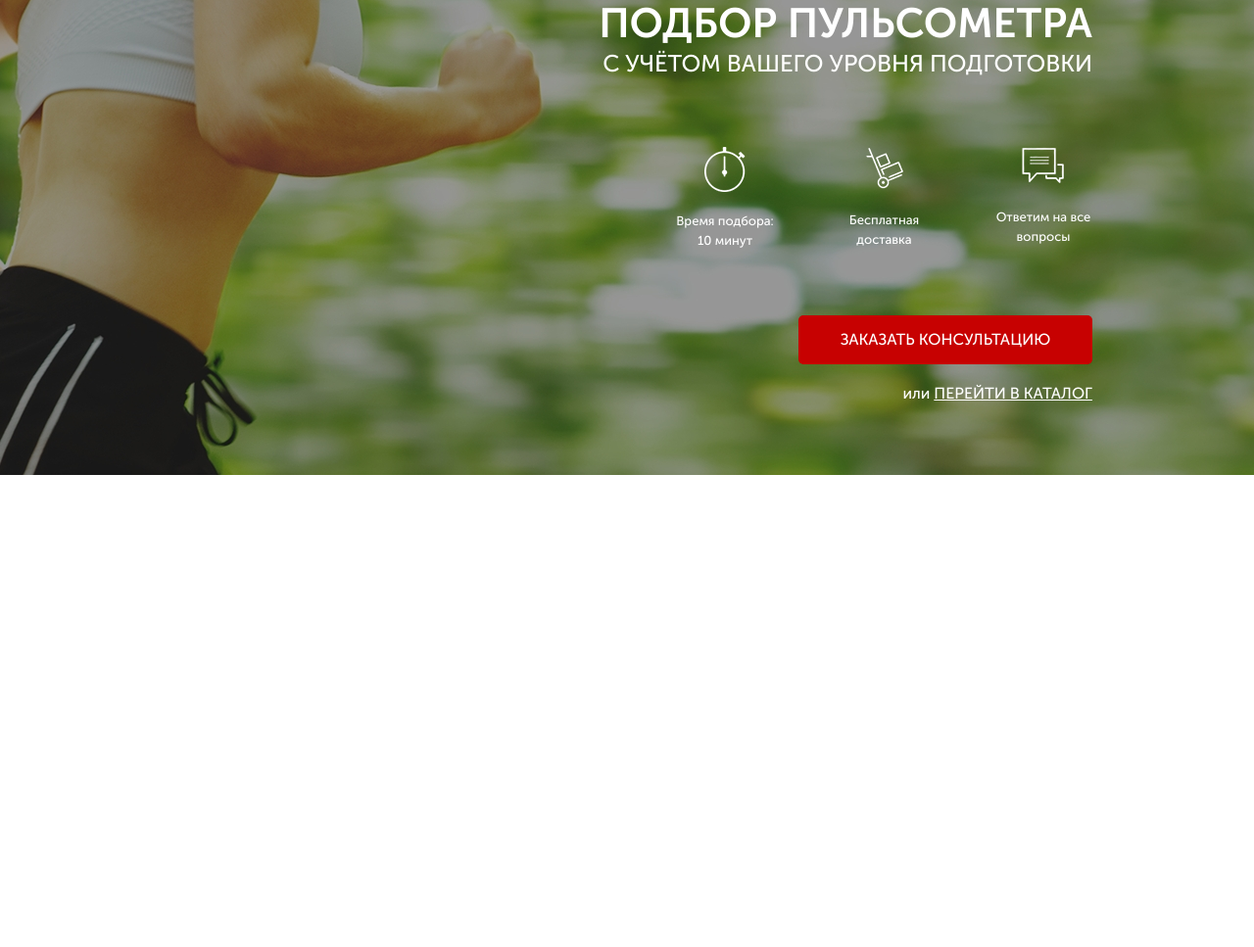
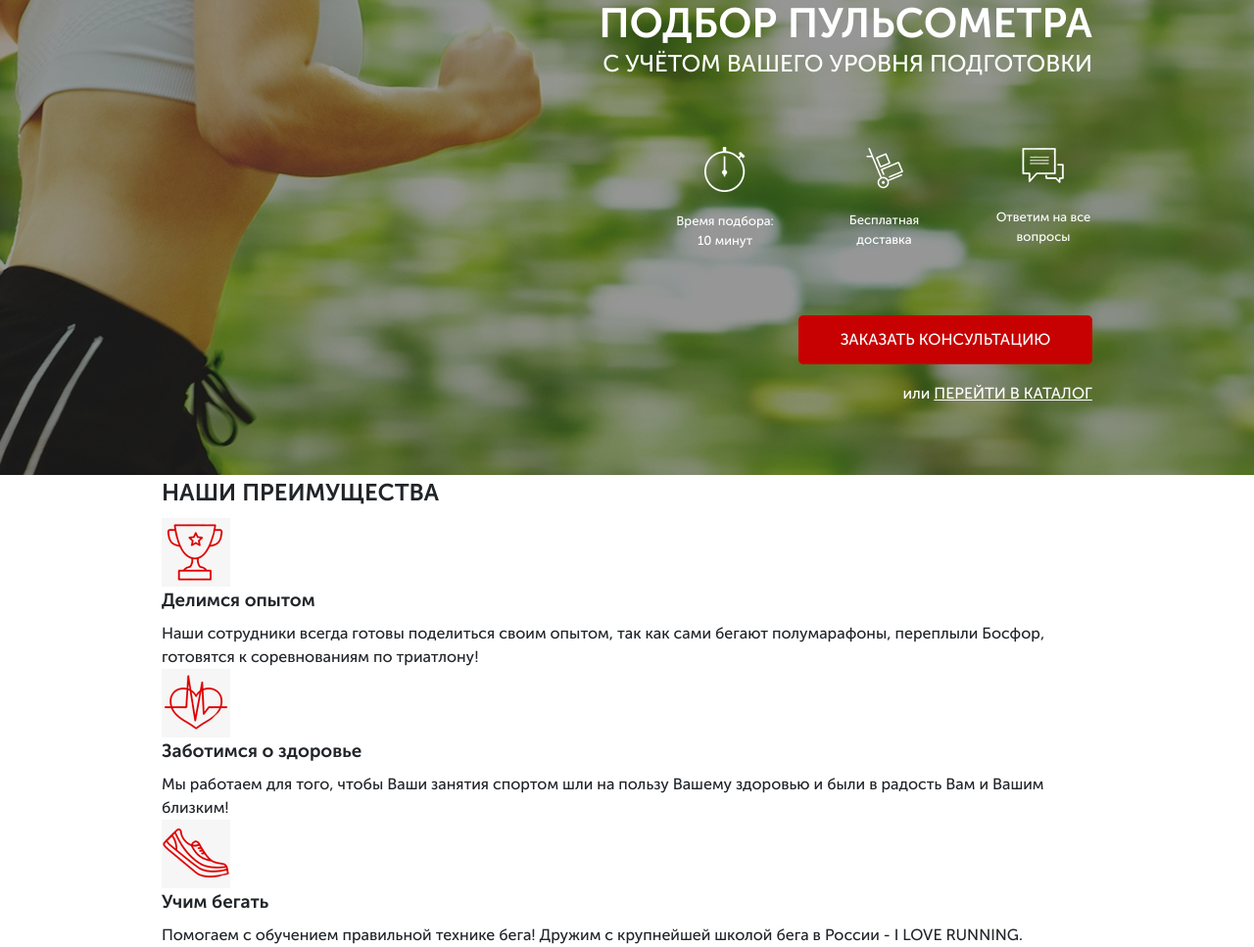
Before and after one commit to zeuse122/project4, a website: page src/index.html in a window 1280 px wide. Shown: the part 165-1132 px from the top of the page at 98% size. Before the commit the page ends 800 px from the top, so only its background shows below. Drawn offline with Linux system fonts and the light colour scheme.

Commit message:
cr block advantage

```diff
--- a/src/index.html
+++ b/src/index.html
@@ -55,5 +55,39 @@
             </div>
         </div>
     </div>
+    <div class="advantage">
+        <div class="container">
+            <h2>НАШИ ПРЕИМУЩЕСТВА</h2>
+            <div class="advantage__wrapper">
+                <div class="advantage__item">
+                    <img src="icons/cup.png">
+                    <h3>Делимся опытом</h3>
+                    <div class="advantage__desr">
+                        Наши сотрудники всегда готовы поделиться своим опытом,
+                        так как сами бегают полумарафоны, переплыли Босфор,
+                        готовятся к соревнованиям по триатлону!
+                    </div>
+                </div>
+                <div class="advantage__item">
+                    <img src="icons/heart.png">
+                    <h3>Заботимся о здоровье</h3>
+                    <div class="advantage__desr">
+                        Мы работаем для того,
+                        чтобы Ваши занятия спортом шли на пользу Вашему
+                        здоровью и были в радость Вам и Вашим близким!
+                    </div>
+                </div>
+                <div class="advantage__item">
+                    <img src="icons/shoe.png">
+                    <h3>Учим бегать</h3>
+                    <div class="advantage__desr">
+                        Помогаем с обучением
+                        правильной технике бега!
+                        Дружим с крупнейшей школой бега в России - I LOVE RUNNING.
+                    </div>
+                </div>
+            </div>
+        </div>
+    </div>
 </body>
 </html>
```
